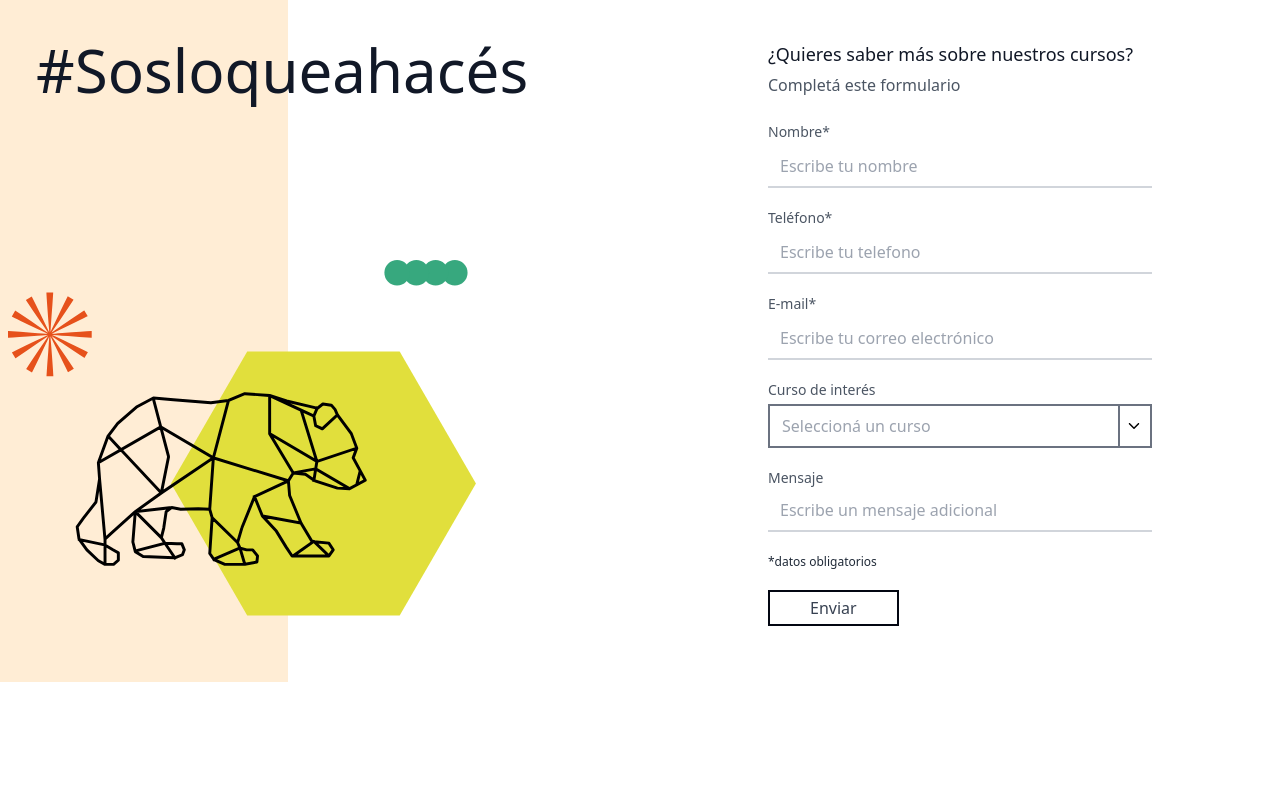
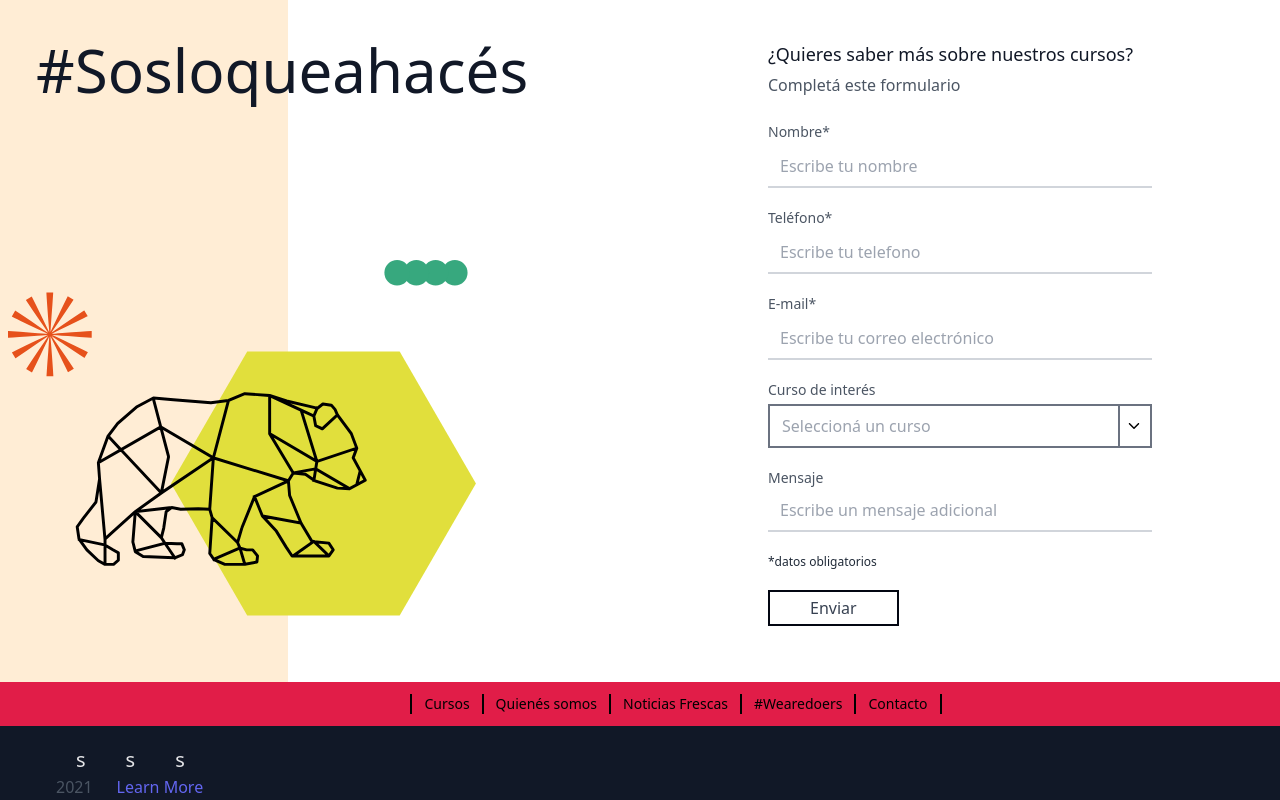
Before and after one commit to AlexBecci/Challenge-FrontEnd, a React (Create React App) app: page / in a window 1280 px wide. Shown: the part 2707-3507 px from the top of the page. Before the commit the page ends 3397 px from the top, so only its background shows below. Built offline with nearby package versions, Linux system fonts and the light colour scheme.

Commit message:
Footer component in process

```diff
--- a/src/App.js
+++ b/src/App.js
@@ -8,6 +8,7 @@ import Home from "./components/Home";
 import NavBar from "./components/NavBar";
 import Notices from "./components/Notices";
 import Contact from "./components/Contact";
+import Footer from "./components/Footer";
 
 function App() {
   return (
@@ -19,6 +20,7 @@ function App() {
       <Notices />
       <CheckCourse emoji={<EmojiHappy/>} text="Revisa todas las noticias" arrow={<ArrowWhite/>} background="bg-rose-600" textColor={"text-gray-200"}/>
       <Contact/>
+      <Footer/>
     </div>
   );
 }
--- /dev/null
+++ b/src/components/Footer.jsx
@@ -0,0 +1,38 @@
+import React from "react";
+import UpFooter from "./Footer/UpFooter";
+
+
+function Footer() {
+  return (
+    <div>
+      <UpFooter />
+      <footer className="text-gray-600 bg-gray-900 body-font">
+        <div className="container px-5 py-0 mx-auto">
+          <div className="flex flex-wrap sm:m-0 -mx-4 -mb-10 -mt-4">
+            <div className="px-4 md:w-1/3 sm:mb-0 mb-6 flex-row sm:mx-5">
+              <div className="flex flex-wrap">
+                <h2 className="text-xl font-medium title-font text-zinc-200 mt-5 mx-5">
+                  s
+                </h2>
+                <h2 className="text-xl font-medium title-font text-zinc-200 mt-5 mx-5">
+                  s
+                </h2>
+                <h2 className="text-xl font-medium title-font text-zinc-200 mt-5 mx-5">
+                  s
+                </h2>
+              </div>
+              <div className="flex flex-row text-center">
+                <p className="text-base leading-relaxed mt-0">2021</p>
+                <a className="text-indigo-500 inline-flex items-center mt-0 mx-6">
+                  Learn More
+                </a>
+              </div>
+            </div>
+          </div>
+        </div>
+      </footer>
+    </div>
+  );
+}
+
+export default Footer;
--- /dev/null
+++ b/src/components/Footer/UpFooter.jsx
@@ -0,0 +1,27 @@
+import React from "react";
+
+function UpFooter() {
+  return (
+    <div className={`bg-rose-600 -mt-2`}>
+      <div className="container px-5 py-3 mx-auto flex items-center justify-center sm:flex-row flex-col md:mr-20 md:ml-9">
+        <p className="text-sm  sm:ml-7 sm:mt-0 mt-4 border-l-2 border-r-2 border-black px-3">
+          Cursos
+        </p>
+        <p className="text-sm  sm:ml-0 sm:mt-0 mt-4   border-black px-3">
+          Quienés somos
+        </p>
+        <p className="text-sm  sm:ml-0 sm:mt-0 mt-4 border-l-2  border-black px-3">
+          Noticias Frescas
+        </p>
+        <p className="text-sm  sm:ml-0 sm:mt-0 mt-4 border-l-2  border-black px-3">
+          #Wearedoers
+        </p>
+        <p className="text-sm  sm:mr-7 sm:mt-0 mt-4 border-l-2 border-r-2 border-black px-3">
+          Contacto
+        </p>
+      </div>
+    </div>
+  );
+}
+
+export default UpFooter;
```
